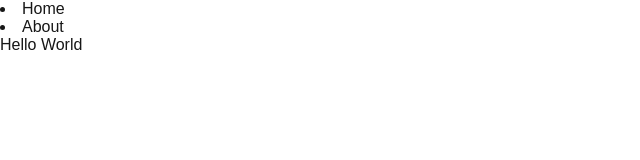
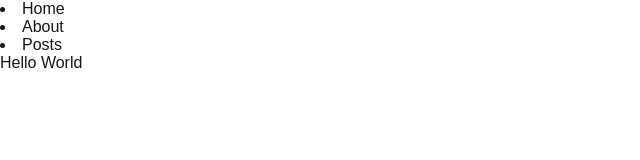
Before and after one commit to masumaakhi/nextt-dev, a Next.js app: page / in a window 1280 px wide. Shown: the top 160 px of the page, without its empty margins (0-640 px from the left). Built offline with nearby package versions, Linux system fonts and the light colour scheme.

Commit message:
Update: Some change..

```diff
--- a/src/components/RootLayout.jsx
+++ b/src/components/RootLayout.jsx
@@ -1,4 +1,5 @@
 import React from 'react'
+import Link from 'next/link'
 
 const RootLayout = ({children}) => {
   return (
@@ -6,6 +7,7 @@ const RootLayout = ({children}) => {
       <nav>
         <li>Home</li>
         <li>About</li>
+        <Link href="/posts"><li>Posts</li></Link>
       </nav>
       {children}
     </div>
```
